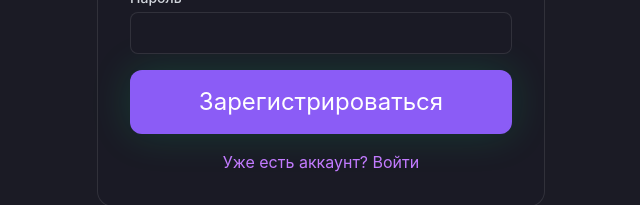
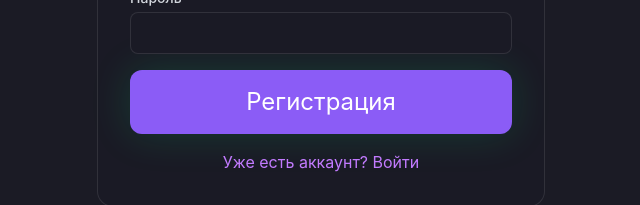
Before and after one commit to dtyapkin/gamelanding, a Next.js app: page /login in a window 1280 px wide. Shown: the part 388-593 px from the top of the page, without its empty margins (319-959 px from the left). Built offline with nearby package versions, Linux system fonts and the light colour scheme.

Commit message:
замена слова

```diff
--- a/app/login/login-form.tsx
+++ b/app/login/login-form.tsx
@@ -100,7 +100,7 @@ export default function LoginForm({
           />
 
           <BuyButton variant="solid" pendingText="Создаём аккаунт…">
-            Зарегистрироваться
+            Регистрация
           </BuyButton>
         </form>
       )}
```
